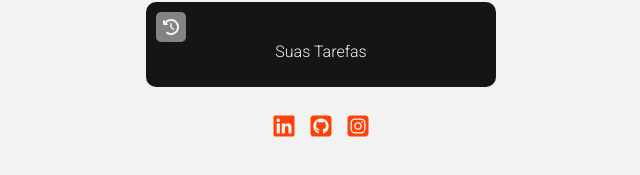
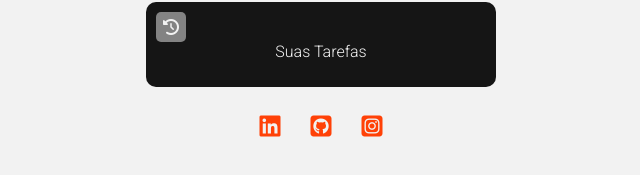
Before and after one commit to miguelmunis/Lista-de-Tarefas, a plain HTML site: page index.html in a window 1280 px wide. Shown: the part 219-394 px from the top of the page, without its empty margins (319-959 px from the left). Drawn offline with Linux system fonts and the light colour scheme.

Commit message:
correção redes

```diff
--- a/style/style.css
+++ b/style/style.css
@@ -105,7 +105,7 @@ p{
     padding: 7px 9px;
 }
 
-#icon{
+i, #icon{
     background-color: var(--cor-laranja);
     border-radius: 5px;
     padding: 7px;
@@ -229,11 +229,13 @@ select:hover{
 }
 
 #iconContato {
+    background-color: transparent;
     transition: .2s ease-in-out;
     color: var(--cor-laranja);
 }
 
 #iconContato:hover {
+
     color: var(--cor-laranjaescuro);
     cursor: pointer;
     text-decoration: none;
```
